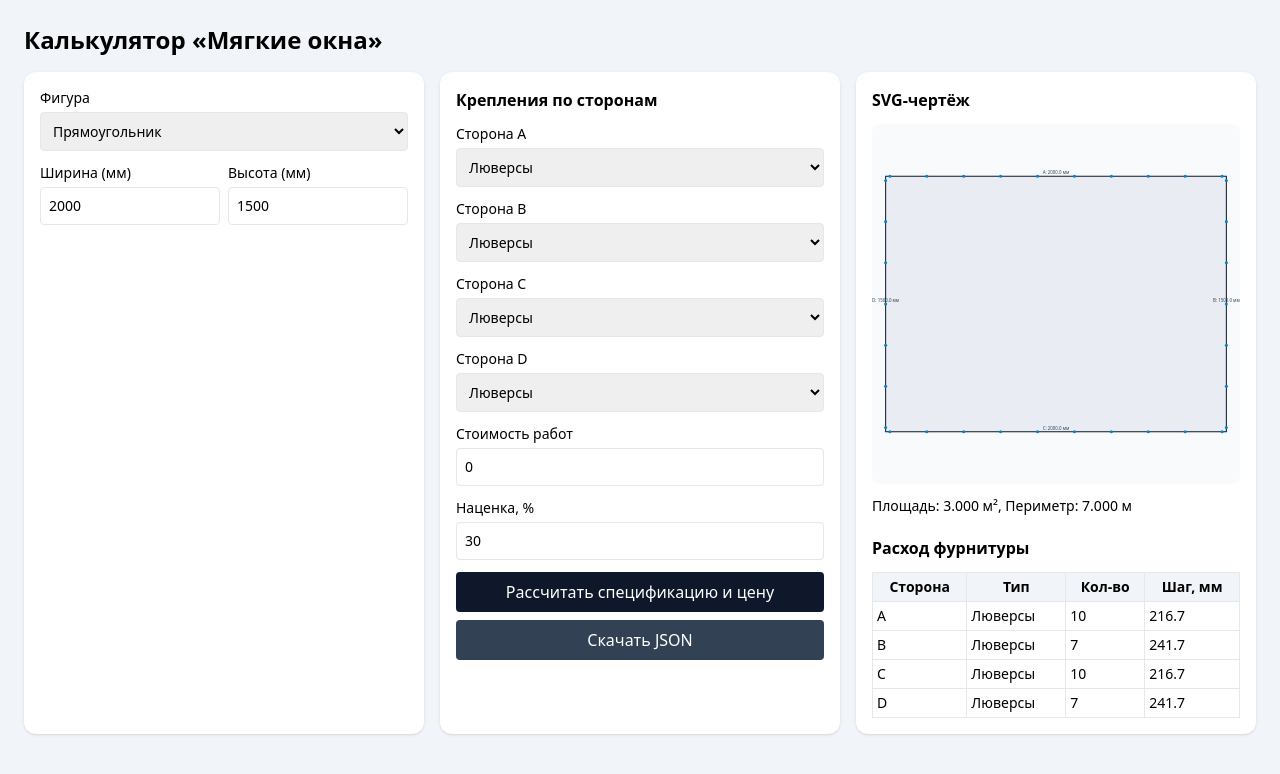
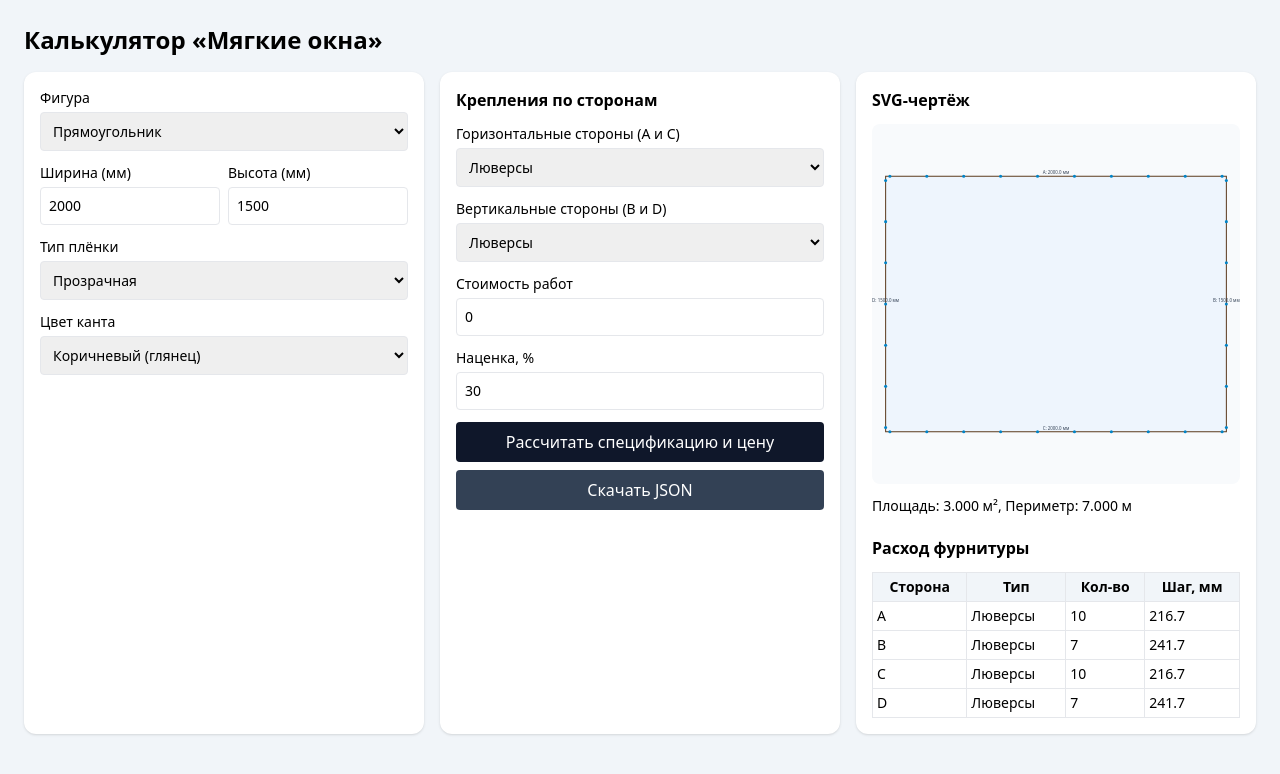
Before and after one commit to Jemerinos/first-project, a React (Vite) app: page / in a window 1280 px wide. Shown: the top 774 px of the page. Built offline with nearby package versions, Linux system fonts and the light colour scheme.

Commit message:
feat: lock rectangle fasteners to 2 selectors and restore color choices

```diff
--- a/src/App.jsx
+++ b/src/App.jsx
@@ -3,12 +3,7 @@ import TriangleInput from './components/TriangleInput'
 import TrapezoidInput from './components/TrapezoidInput'
 import SVGCanvas from './components/SVGCanvas'
 import { computeFastenersOnSegment } from './lib/fasteners.v1'
-import {
-  computeRightTriangleFromCatheti,
-  computeTriangleFromBaseHeight,
-  computeTriangleFromSides,
-  computeTrapezoid,
-} from './lib/geometry.v1'
+import { computeRightTriangleFromCatheti, computeTriangleFromSides, computeTrapezoid } from './lib/geometry.v1'
 import { assembleMaterials, estimateCosts, RULES_VERSION } from './lib/calculator.rules.v1'
 
 const SIDE_NAMES = ['A', 'B', 'C', 'D']
@@ -18,6 +13,21 @@ const FASTENER_OPTIONS = {
   locks: 'Замки',
   straps: 'Ремни',
 }
+const FILM_OPTIONS = [
+  { id: 'transparent', label: 'Прозрачная', color: '#dbeafe' },
+  { id: 'tinted', label: 'Тонировка', color: '#94a3b8' },
+]
+const KANT_COLOR_OPTIONS = [
+  { id: 'brown-gloss', label: 'Коричневый (глянец)', color: '#5c3b1e' },
+  { id: 'brown-matte', label: 'Коричневый (матовый)', color: '#6e4b32' },
+  { id: 'black-gloss', label: 'Чёрный (глянец)', color: '#111111' },
+  { id: 'black-matte', label: 'Чёрный (матовый)', color: '#2b2b2b' },
+  { id: 'light-gray', label: 'Светло-серый', color: '#bfc4cb' },
+  { id: 'dark-gray', label: 'Тёмно-серый', color: '#5f6368' },
+  { id: 'white', label: 'Белый', color: '#f8fafc' },
+  { id: 'beige', label: 'Бежевый', color: '#d8c3a5' },
+  { id: 'red', label: 'Красный', color: '#b91c1c' },
+]
 
 function geometryFromRectangle(width, height) {
   if (width <= 0 || height <= 0) return { valid: false, reason: 'Ширина и высота должны быть больше 0.' }
@@ -38,7 +48,7 @@ function geometryFromRectangle(width, height) {
 function rotateTriangleToRightAngle(vertices, rightAngle) {
   if (!vertices || vertices.length !== 3) return vertices
   const map = { A: 0, B: 1, C: 2 }
-  const rightIndex = map[rightAngle] ?? 2
+  const rightIndex = map[rightAngle] ?? 0
   if (rightIndex === 0) return vertices
   if (rightIndex === 1) return [vertices[1], vertices[2], vertices[0]]
   return [vertices[2], vertices[0], vertices[1]]
@@ -50,95 +60,67 @@ export default function App() {
   const [triangleMode, setTriangleMode] = useState('sides')
   const [triangleRightAngle, setTriangleRightAngle] = useState('A')
   const [triangleSides, setTriangleSides] = useState({ a: 3000, b: 4000, c: 5000 })
-  const [triangleBaseHeight, setTriangleBaseHeight] = useState({ base: 3000, height: 2000 })
   const [triangleCatheti, setTriangleCatheti] = useState({ width: 3000, height: 4000 })
   const [trapezoid, setTrapezoid] = useState({ baseA: 2000, baseB: 2600, left: 1500, right: 1700 })
   const [trapezoidFlags, setTrapezoidFlags] = useState({ topLeft: false, topRight: false, bottomRight: false, bottomLeft: false })
+  const [filmType, setFilmType] = useState(FILM_OPTIONS[0].id)
+  const [kantColorId, setKantColorId] = useState(KANT_COLOR_OPTIONS[0].id)
 
   const [sideFasteners, setSideFasteners] = useState({ A: 'grommets', B: 'grommets', C: 'grommets', D: 'grommets' })
   const [laborCost, setLaborCost] = useState(0)
   const [markupPercent, setMarkupPercent] = useState(30)
   const [calcResult, setCalcResult] = useState(null)
 
+  const selectedFilm = FILM_OPTIONS.find((f) => f.id === filmType) || FILM_OPTIONS[0]
+  const selectedKantColor = KANT_COLOR_OPTIONS.find((c) => c.id === kantColorId) || KANT_COLOR_OPTIONS[0]
+
   const geometryResult = useMemo(() => {
     if (shape === 'triangle') {
-      const baseResult =
-        triangleMode === 'sides'
+      const baseResult = triangleMode === 'sides'
         ? computeTriangleFromSides(triangleSides.a, triangleSides.b, triangleSides.c)
-          : triangleMode === 'baseHeight'
-            ? computeTriangleFromBaseHeight(triangleBaseHeight.base, triangleBaseHeight.height)
         : computeRightTriangleFromCatheti(triangleCatheti.width, triangleCatheti.height)
 
       if (!baseResult.valid) return baseResult
+      return { ...baseResult, vertices: rotateTriangleToRightAngle(baseResult.vertices, triangleRightAngle) }
+    }
+    if (shape === 'trapezoid') return computeTrapezoid(trapezoid.baseA, trapezoid.baseB, trapezoid.left, trapezoid.right, trapezoidFlags)
+    return geometryFromRectangle(Number(rect.width), Number(rect.height))
+  }, [shape, triangleMode, triangleSides, triangleCatheti, triangleRightAngle, trapezoid, trapezoidFlags, rect])
 
+  const effectiveFastenersBySide = useMemo(() => {
+    if (shape !== 'rectangle') return sideFasteners
     return {
-        ...baseResult,
-        vertices: rotateTriangleToRightAngle(baseResult.vertices, triangleRightAngle),
+      A: sideFasteners.A,
+      B: sideFasteners.B,
+      C: sideFasteners.A,
+      D: sideFasteners.B,
     }
-    }
-    if (shape === 'trapezoid') {
-      return computeTrapezoid(trapezoid.baseA, trapezoid.baseB, trapezoid.left, trapezoid.right, trapezoidFlags)
-    }
-    return geometryFromRectangle(Number(rect.width), Number(rect.height))
-  }, [
-    shape,
-    triangleMode,
-    triangleSides,
-    triangleBaseHeight,
-    triangleCatheti,
-    triangleRightAngle,
-    trapezoid,
-    trapezoidFlags,
-    rect,
-  ])
+  }, [shape, sideFasteners])
 
   const fasteners = useMemo(() => {
     if (!geometryResult.valid) return []
     const vertices = geometryResult.vertices
     const sideCount = vertices.length
-
     const list = []
     for (let i = 0; i < sideCount; i += 1) {
       const side = SIDE_NAMES[i]
-      const type = sideFasteners[side] || 'none'
+      const type = effectiveFastenersBySide[side] || 'none'
       if (type === 'none') continue
       const start = vertices[i]
       const end = vertices[(i + 1) % sideCount]
       const segmentFasteners = computeFastenersOnSegment(start, end, type)
-      list.push({
-        side,
-        type,
-        count: segmentFasteners.count,
-        step_mm: segmentFasteners.step_mm,
-        placements: segmentFasteners.placements,
-      })
+      list.push({ side, type, count: segmentFasteners.count, step_mm: segmentFasteners.step_mm, placements: segmentFasteners.placements })
     }
     return list
-  }, [geometryResult, sideFasteners])
+  }, [geometryResult, effectiveFastenersBySide])
 
   const handleCalculate = () => {
     if (!geometryResult.valid) return
-
-    const geometry = {
-      billableAreaM2: Math.max(1, geometryResult.area_mm2 / 1_000_000),
-      perimeterM: geometryResult.perimeter_mm / 1000,
-    }
-
-    const fastenersBySide = Object.fromEntries(
-      fasteners.map((side) => [side.side, { type: side.type, count: side.count }]),
-    )
-
-    const materials = assembleMaterials({
-      geometry,
-      fastenersBySide,
-      options: { bottomWeight: false, topDrip: false, rollStraps: false },
-      additionalMaterials: [],
-      rollStrapsCount: 0,
-    })
-
+    const geometry = { billableAreaM2: Math.max(1, geometryResult.area_mm2 / 1_000_000), perimeterM: geometryResult.perimeter_mm / 1000 }
+    const fastenersBySide = Object.fromEntries(fasteners.map((side) => [side.side, { type: side.type, count: side.count }]))
+    const materials = assembleMaterials({ geometry, fastenersBySide, options: { bottomWeight: false, topDrip: false, rollStraps: false }, additionalMaterials: [], rollStrapsCount: 0 })
     const specification = materials.map((m) => ({ ...m, lineTotal: Number((m.quantity * m.unitPrice).toFixed(2)) }))
     const cost = estimateCosts(materials, laborCost, markupPercent)
-
     setCalcResult({ specification, cost })
   }
 
@@ -148,13 +130,8 @@ export default function App() {
       created_by: 'Менеджер',
       created_at: new Date().toISOString(),
       rules_version: RULES_VERSION,
-      geometry: {
-        vertices: geometryResult.vertices || [],
-        sides: geometryResult.sides || null,
-        area_mm2: geometryResult.area_mm2 || 0,
-        perimeter_mm: geometryResult.perimeter_mm || 0,
-        shapeType: shape,
-      },
+      geometry: { vertices: geometryResult.vertices || [], sides: geometryResult.sides || null, area_mm2: geometryResult.area_mm2 || 0, perimeter_mm: geometryResult.perimeter_mm || 0, shapeType: shape },
+      colors: { film: selectedFilm, kant: selectedKantColor },
       fasteners,
       specification: calcResult?.specification || [],
       cost: calcResult?.cost || null,
@@ -171,7 +148,6 @@ export default function App() {
   return (
     <main className="mx-auto max-w-7xl space-y-4 p-4 md:p-6">
       <h1 className="text-2xl font-bold">Калькулятор «Мягкие окна»</h1>
-
       <div className="grid gap-4 lg:grid-cols-3">
         <section className="space-y-3 rounded-xl bg-white p-4 shadow">
           <label className="block text-sm">Фигура
@@ -184,12 +160,8 @@ export default function App() {
 
           {shape === 'rectangle' && (
             <div className="grid grid-cols-2 gap-2">
-              <label className="text-sm">Ширина (мм)
-                <input type="number" className="mt-1 w-full rounded border p-2" value={rect.width} onChange={(e) => setRect((p) => ({ ...p, width: Number(e.target.value || 0) }))} />
-              </label>
-              <label className="text-sm">Высота (мм)
-                <input type="number" className="mt-1 w-full rounded border p-2" value={rect.height} onChange={(e) => setRect((p) => ({ ...p, height: Number(e.target.value || 0) }))} />
-              </label>
+              <label className="text-sm">Ширина (мм)<input type="number" className="mt-1 w-full rounded border p-2" value={rect.width} onChange={(e) => setRect((p) => ({ ...p, width: Number(e.target.value || 0) }))} /></label>
+              <label className="text-sm">Высота (мм)<input type="number" className="mt-1 w-full rounded border p-2" value={rect.height} onChange={(e) => setRect((p) => ({ ...p, height: Number(e.target.value || 0) }))} /></label>
             </div>
           )}
 
@@ -200,11 +172,9 @@ export default function App() {
               rightAngle={triangleRightAngle}
               onRightAngleChange={setTriangleRightAngle}
               sides={triangleSides}
-              baseHeight={triangleBaseHeight}
               catheti={triangleCatheti}
               errors={{}}
               onSidesChange={(k, v) => setTriangleSides((p) => ({ ...p, [k]: v }))}
-              onBaseHeightChange={(k, v) => setTriangleBaseHeight((p) => ({ ...p, [k]: v }))}
               onCathetiChange={(k, v) => setTriangleCatheti((p) => ({ ...p, [k]: v }))}
             />
           )}
@@ -219,18 +189,44 @@ export default function App() {
             />
           )}
 
+          <label className="block text-sm">Тип плёнки
+            <select className="mt-1 w-full rounded border p-2" value={filmType} onChange={(e) => setFilmType(e.target.value)}>
+              {FILM_OPTIONS.map((film) => <option key={film.id} value={film.id}>{film.label}</option>)}
+            </select>
+          </label>
+          <label className="block text-sm">Цвет канта
+            <select className="mt-1 w-full rounded border p-2" value={kantColorId} onChange={(e) => setKantColorId(e.target.value)}>
+              {KANT_COLOR_OPTIONS.map((color) => <option key={color.id} value={color.id}>{color.label}</option>)}
+            </select>
+          </label>
+
           {!geometryResult.valid && <p className="rounded bg-rose-50 p-2 text-sm text-rose-700">Ошибка геометрии: {geometryResult.reason}</p>}
         </section>
 
         <section className="space-y-3 rounded-xl bg-white p-4 shadow">
           <h2 className="font-semibold">Крепления по сторонам</h2>
-          {SIDE_NAMES.map((side) => (
+          {shape === 'rectangle' ? (
+            <>
+              <label className="block text-sm">Горизонтальные стороны (A и C)
+                <select className="mt-1 w-full rounded border p-2" value={sideFasteners.A} onChange={(e) => setSideFasteners((p) => ({ ...p, A: e.target.value }))}>
+                  {Object.entries(FASTENER_OPTIONS).map(([value, label]) => <option key={value} value={value}>{label}</option>)}
+                </select>
+              </label>
+              <label className="block text-sm">Вертикальные стороны (B и D)
+                <select className="mt-1 w-full rounded border p-2" value={sideFasteners.B} onChange={(e) => setSideFasteners((p) => ({ ...p, B: e.target.value }))}>
+                  {Object.entries(FASTENER_OPTIONS).map(([value, label]) => <option key={value} value={value}>{label}</option>)}
+                </select>
+              </label>
+            </>
+          ) : (
+            SIDE_NAMES.map((side) => (
               <label key={side} className="block text-sm">Сторона {side}
                 <select className="mt-1 w-full rounded border p-2" value={sideFasteners[side]} onChange={(e) => setSideFasteners((p) => ({ ...p, [side]: e.target.value }))}>
                   {Object.entries(FASTENER_OPTIONS).map(([value, label]) => <option key={value} value={value}>{label}</option>)}
                 </select>
               </label>
-          ))}
+            ))
+          )}
 
           <label className="block text-sm">Стоимость работ
             <input type="number" className="mt-1 w-full rounded border p-2" value={laborCost} onChange={(e) => setLaborCost(Number(e.target.value || 0))} />
@@ -247,27 +243,22 @@ export default function App() {
 
         <section className="space-y-3 rounded-xl bg-white p-4 shadow">
           <h2 className="font-semibold">SVG-чертёж</h2>
-          <SVGCanvas vertices={geometryResult.vertices || []} fasteners={fasteners} triangleRightAngle={shape === 'triangle' ? triangleRightAngle : undefined} />
-          {geometryResult.valid && (
-            <p className="text-sm">Площадь: {(geometryResult.area_mm2 / 1_000_000).toFixed(3)} м², Периметр: {(geometryResult.perimeter_mm / 1000).toFixed(3)} м</p>
-          )}
+          <SVGCanvas
+            vertices={geometryResult.vertices || []}
+            fasteners={fasteners}
+            triangleRightAngle={shape === 'triangle' ? triangleRightAngle : undefined}
+            filmColor={selectedFilm.color}
+            kantColor={selectedKantColor.color}
+          />
+          {geometryResult.valid && <p className="text-sm">Площадь: {(geometryResult.area_mm2 / 1_000_000).toFixed(3)} м², Периметр: {(geometryResult.perimeter_mm / 1000).toFixed(3)} м</p>}
 
           <h3 className="pt-2 font-semibold">Расход фурнитуры</h3>
           <table className="w-full border text-sm">
             <thead className="bg-slate-100"><tr><th className="border p-1">Сторона</th><th className="border p-1">Тип</th><th className="border p-1">Кол-во</th><th className="border p-1">Шаг, мм</th></tr></thead>
             <tbody>
-              {fasteners.length === 0 ? (
-                <tr><td className="border p-1 text-center" colSpan="4">Крепления не выбраны</td></tr>
-              ) : (
-                fasteners.map((item) => (
-                  <tr key={`${item.side}-${item.type}`}>
-                    <td className="border p-1">{item.side}</td>
-                    <td className="border p-1">{FASTENER_OPTIONS[item.type]}</td>
-                    <td className="border p-1">{item.count}</td>
-                    <td className="border p-1">{item.step_mm.toFixed(1)}</td>
-                  </tr>
-                ))
-              )}
+              {fasteners.length === 0 ? <tr><td className="border p-1 text-center" colSpan="4">Крепления не выбраны</td></tr> : fasteners.map((item) => (
+                <tr key={`${item.side}-${item.type}`}><td className="border p-1">{item.side}</td><td className="border p-1">{FASTENER_OPTIONS[item.type]}</td><td className="border p-1">{item.count}</td><td className="border p-1">{item.step_mm.toFixed(1)}</td></tr>
+              ))}
             </tbody>
           </table>
         </section>
@@ -279,9 +270,7 @@ export default function App() {
           <table className="w-full border text-sm">
             <thead className="bg-slate-100"><tr><th className="border p-1">SKU</th><th className="border p-1">Наименование</th><th className="border p-1">Кол-во</th><th className="border p-1">Цена</th><th className="border p-1">Сумма</th></tr></thead>
             <tbody>
-              {calcResult.specification.map((line) => (
-                <tr key={`${line.sku}-${line.name}`}><td className="border p-1">{line.sku}</td><td className="border p-1">{line.name}</td><td className="border p-1">{line.quantity}</td><td className="border p-1">{line.unitPrice}</td><td className="border p-1">{line.lineTotal}</td></tr>
-              ))}
+              {calcResult.specification.map((line) => <tr key={`${line.sku}-${line.name}`}><td className="border p-1">{line.sku}</td><td className="border p-1">{line.name}</td><td className="border p-1">{line.quantity}</td><td className="border p-1">{line.unitPrice}</td><td className="border p-1">{line.lineTotal}</td></tr>)}
             </tbody>
           </table>
           <p className="text-sm">Материалы: {calcResult.cost.materialsCost} ₽ | Работы: {calcResult.cost.laborCost} ₽ | Наценка: {calcResult.cost.markupPercent}% | <strong>Итого: {calcResult.cost.totalPrice} ₽</strong></p>
--- a/src/components/SVGCanvas.jsx
+++ b/src/components/SVGCanvas.jsx
@@ -8,7 +8,7 @@ function midpoint(a, b) {
   return { x: (a.x + b.x) / 2, y: (a.y + b.y) / 2 }
 }
 
-export default function SVGCanvas({ vertices = [], fasteners = [], triangleRightAngle }) {
+export default function SVGCanvas({ vertices = [], fasteners = [], triangleRightAngle, filmColor = '#cbd5e1', kantColor = '#0f172a' }) {
   if (!vertices.length) return <div className="rounded bg-slate-100 p-4 text-sm">Нет геометрии для отрисовки.</div>
 
   const minX = Math.min(...vertices.map((v) => v.x))
@@ -22,7 +22,7 @@ export default function SVGCanvas({ vertices = [], fasteners = [], triangleRight
 
   return (
     <svg viewBox={viewBox} className="h-[360px] w-full rounded-lg bg-slate-50">
-      <polygon points={vertices.map((v) => `${v.x},${v.y}`).join(' ')} fill="#cbd5e1" fillOpacity="0.35" stroke="#0f172a" strokeWidth="6" />
+      <polygon points={vertices.map((v) => `${v.x},${v.y}`).join(' ')} fill={filmColor} fillOpacity="0.35" stroke={kantColor} strokeWidth="6" />
 
       {vertices.map((v, i) => {
         const next = vertices[(i + 1) % vertices.length]
```
Also changed, not shown: src/components/TriangleInput.jsx (+5 -43 lines). Lines whose indentation alone changed are shown as unchanged.
